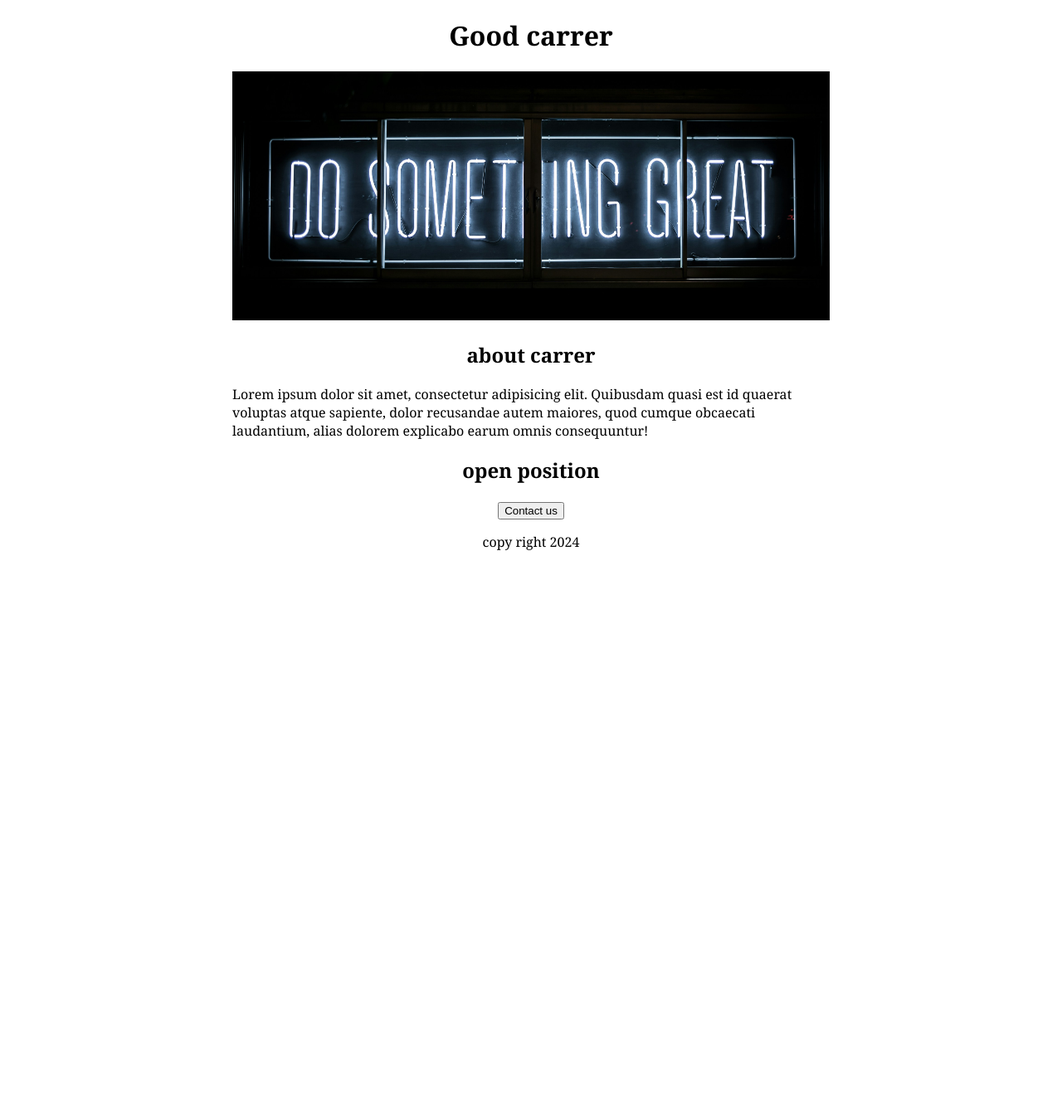
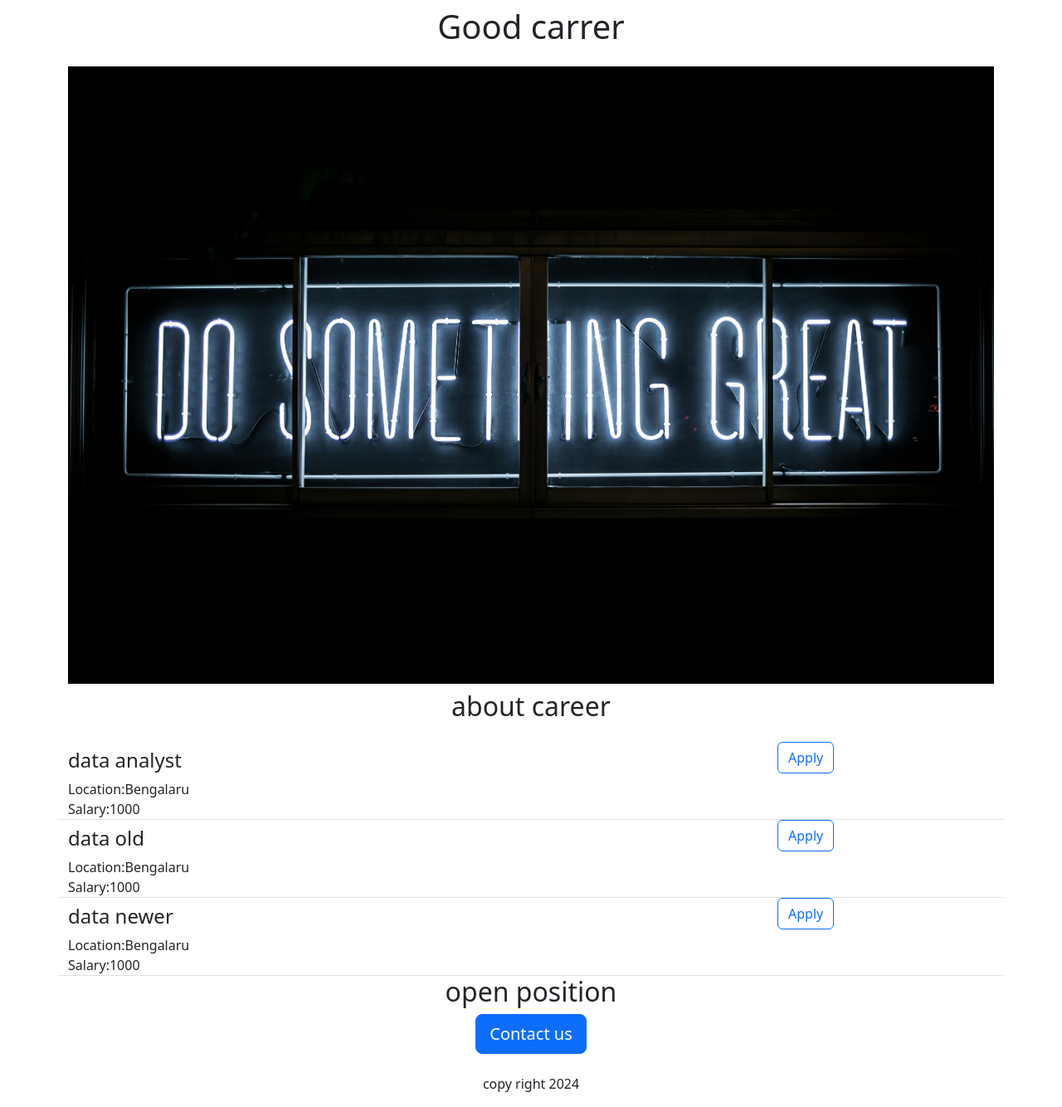
Before and after one commit to prafultiwari123/flask_website_test, a Flask app: page / in a window 1280 px wide. Shown: the whole page at 83% size. Before the commit the page ends 663 px from the top, so only its background shows below. Run offline with Flask 3, Linux system fonts and the light colour scheme.

Commit message:
added dynamic data

```diff
--- a/app.py
+++ b/app.py
@@ -1,10 +1,38 @@
-from flask import Flask, render_template
+from flask import Flask, render_template, jsonify
 
 app =Flask(__name__)
 
+JOBS=[{
+    'id':1,
+    'title':'data analyst',
+    'location':'Bengalaru',
+    'salary' :'1000'
+
+},
+{
+    'id':1,
+    'title':'data old',
+    'location':'Bengalaru',
+    'salary' :'1000'
+
+},
+{
+    'id':1,
+    'title':'data newer',
+    'location':'Bengalaru',
+    'salary' :'1000'
+
+}]
+
 @app.route("/")
 def hello_world():
-    return render_template("index.html")
+    return render_template("index.html",jobs=JOBS)
+
+@app.route("/api/jobs")
+def list_jobs():
+    return jsonify(JOBS)
+
+
 
 if __name__=="__main__":
     app.run(debug=True)
--- a/templates/index.html
+++ b/templates/index.html
@@ -4,18 +4,25 @@
     <meta charset="UTF-8">
     <meta name="viewport" content="width=device-width, initial-scale=1.0">
     <title>Good website</title>
-    <link rel="stylesheet" href="../static/css/style.css" type="text/css">
+    <link rel="stylesheet" href="../static/css/style.css">
+    <link href="https://cdn.jsdelivr.net/npm/bootstrap@5.3.8/dist/css/bootstrap.min.css" rel="stylesheet" integrity="sha384-sRIl4kxILFvY47J16cr9ZwB07vP4J8+LH7qKQnuqkuIAvNWLzeN8tE5YBujZqJLB" crossorigin="anonymous">
+</head>
 </head>
 <body>
     <div class="container">
-    <h1 class="topic">Good carrer</h1>
-    <img class="photo" src="../static/images/banner.jpg" >
-    <h2 class="topic">about carrer</h2>
-    <p>Lorem ipsum dolor sit amet, consectetur adipisicing elit. Quibusdam quasi est id quaerat voluptas atque sapiente, dolor recusandae autem maiores, quod cumque obcaecati laudantium, alias dolorem explicabo earum omnis consequuntur!</p>
+    <h1 class="text-center mt-2 mb-4">Good carrer</h1>
+    <img class="img-fluid" src="../static/images/banner.jpg" >
+    <h2 class="text-center mt-2 mb-4">about career</h2>
+    <div>
+        {% for job in jobs %}
+        {% include 'job.html'%}
+        {% endfor %}
+
+    </div>
     <h2 class="topic">open position</h2>
-    <div class="topic">
-    <button>Contact us </button>
+    <div class="text-center">
+    <button class="btn btn-primary btn-lg">Contact us </button>
     </div>
-    <p class="topic"> copy right 2024 </p>
+    <p class="text-center mt-4"> copy right 2024 </p>
 </body>
 </html>
--- /dev/null
+++ b/templates/job.html
@@ -0,0 +1,11 @@
+<div class="border-bottom padding-bottom row">
+
+    <div class="col-9"><h4 class="mt-2 mb-2">{{job['title']}}</h4>
+    <div>Location:{{job['location']}}</div>
+    {% if 'salary' in job %}
+    <div>Salary:{{job['salary']}}</div>
+    {% endif %}
+    </div>
+    <div class="col-3"><button type="button" class="btn btn-outline-primary">Apply</button></div>
+
+</div>
```
